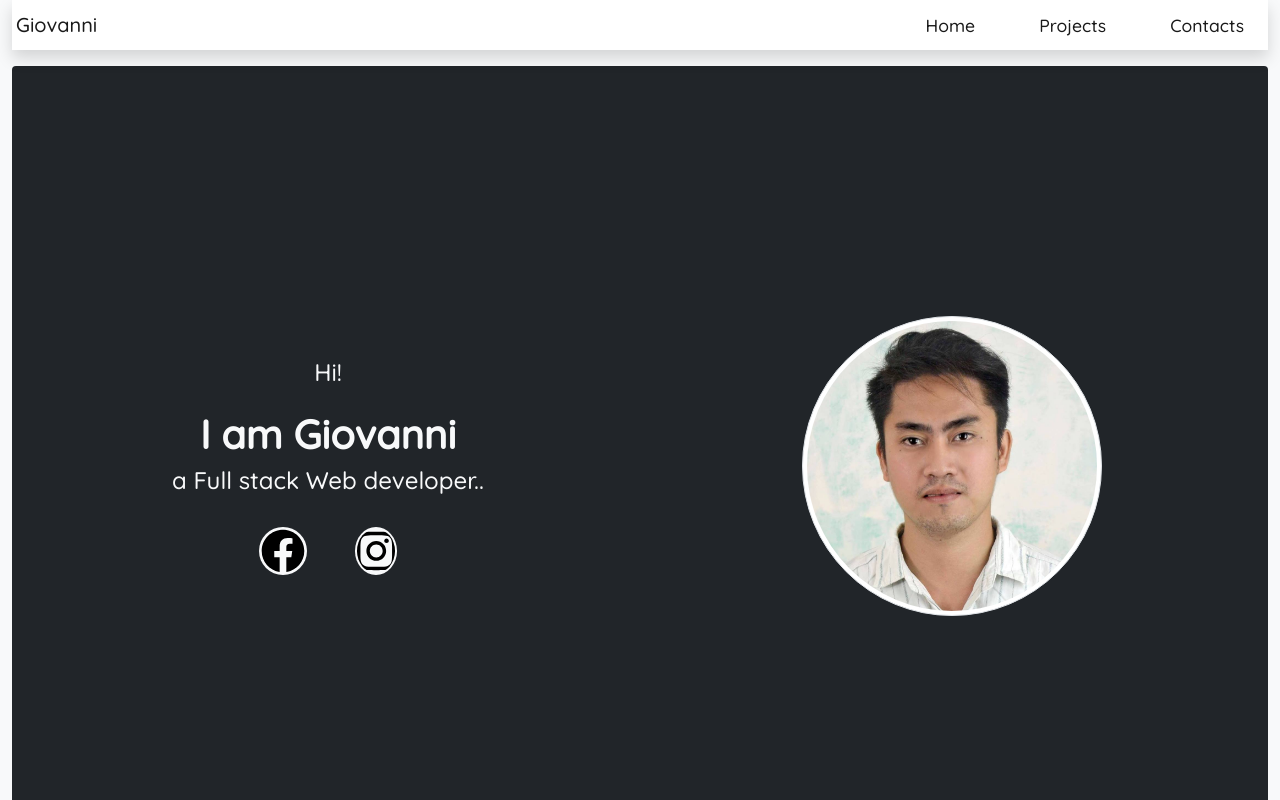
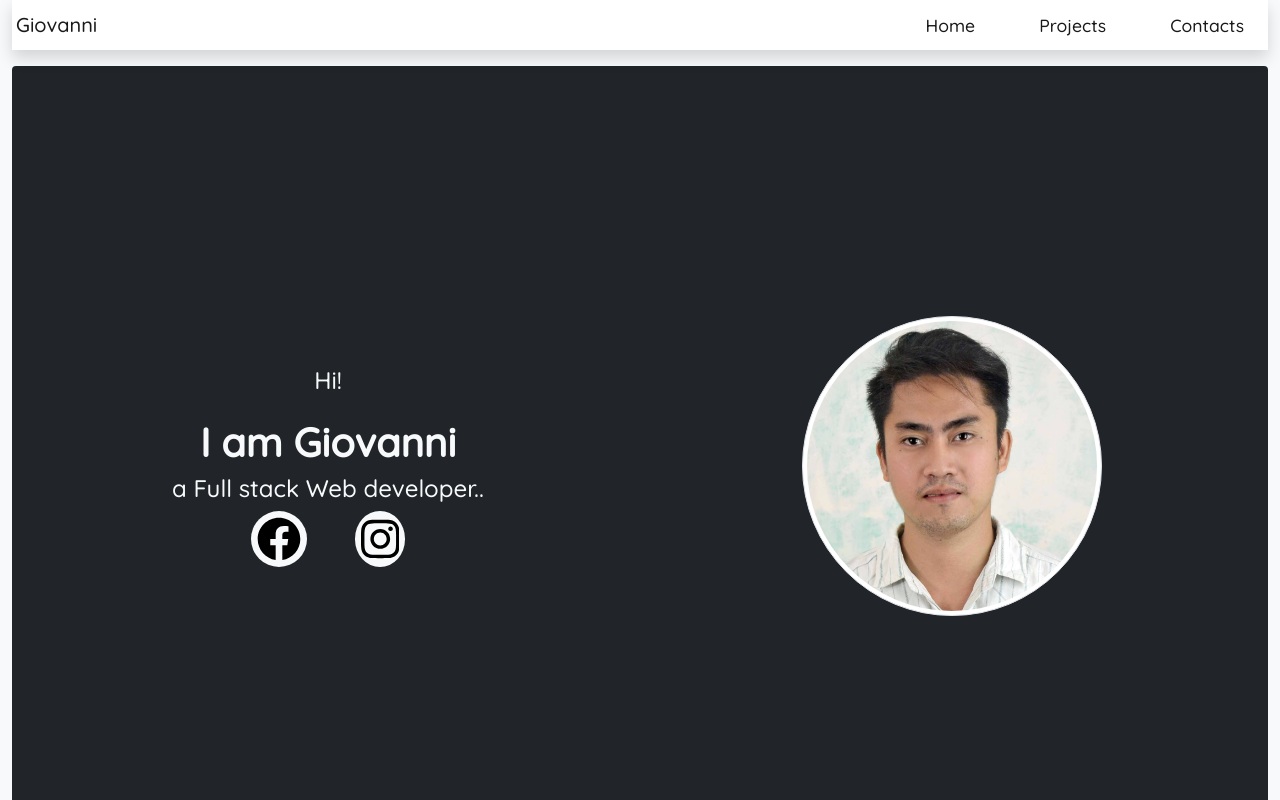
Before and after one commit to gsmbabies28/b335-francisco-capstone-1, a plain HTML site: page index.html in a window 1280 px wide. Shown: the top 800 px of the page. Drawn offline with nearby package versions, Linux system fonts and the light colour scheme.

Commit message:
Revised social media icon

```diff
--- a/index.html
+++ b/index.html
@@ -36,12 +36,16 @@
 				<div class="col-md-6 order-2 order-md-1 text-light">
 					<div class="mt-5 mt-md-0">
 						<h4 class="mb-2">Hi!</h4> <h1 class="mt-4"><strong>I am Giovanni</strong></h1><h4>a Full stack Web developer..</h4>
-						<div id="icon" class="container-fluid d-flex justify-content-center">
+						<div id="icons" class="container-fluid d-flex justify-content-center gap-5">
 							<a href="https://www.facebook.com/gsmbabies" target="_blank">
-								<svg xmlns="http://www.w3.org/2000/svg"  viewBox="0 0 512 512" class="mx-4 mt-4 bg-light rounded-circle"><!--! Font Awesome Free 6.4.2 by @fontawesome - https://fontawesome.com License - https://fontawesome.com/license (Commercial License) Copyright 2023 Fonticons, Inc. --><path d="M504 256C504 119 393 8 256 8S8 119 8 256c0 123.78 90.69 226.38 209.25 245V327.69h-63V256h63v-54.64c0-62.15 37-96.48 93.67-96.48 27.14 0 55.52 4.84 55.52 4.84v61h-31.28c-30.8 0-40.41 19.12-40.41 38.73V256h68.78l-11 71.69h-57.78V501C413.31 482.38 504 379.78 504 256z"/></svg>
+								<div class="bg-light vertical-align-center rounded-circle p-1">
+									<svg xmlns="http://www.w3.org/2000/svg"  viewBox="0 0 512 512" class=""><!--! Font Awesome Free 6.4.2 by @fontawesome - https://fontawesome.com License - https://fontawesome.com/license (Commercial License) Copyright 2023 Fonticons, Inc. --><path d="M504 256C504 119 393 8 256 8S8 119 8 256c0 123.78 90.69 226.38 209.25 245V327.69h-63V256h63v-54.64c0-62.15 37-96.48 93.67-96.48 27.14 0 55.52 4.84 55.52 4.84v61h-31.28c-30.8 0-40.41 19.12-40.41 38.73V256h68.78l-11 71.69h-57.78V501C413.31 482.38 504 379.78 504 256z"/></svg>
+								</div>
 							</a>
 							<a href="https://www.instagram.com/gsm.babies28/" target="_blank">
-								<svg xmlns="http://www.w3.org/2000/svg" viewBox="0 0 448 512" class="mx-4 mt-4 bg-light rounded-circle"><!--! Font Awesome Free 6.4.2 by @fontawesome - https://fontawesome.com License - https://fontawesome.com/license (Commercial License) Copyright 2023 Fonticons, Inc. --><path d="M224.1 141c-63.6 0-114.9 51.3-114.9 114.9s51.3 114.9 114.9 114.9S339 319.5 339 255.9 287.7 141 224.1 141zm0 189.6c-41.1 0-74.7-33.5-74.7-74.7s33.5-74.7 74.7-74.7 74.7 33.5 74.7 74.7-33.6 74.7-74.7 74.7zm146.4-194.3c0 14.9-12 26.8-26.8 26.8-14.9 0-26.8-12-26.8-26.8s12-26.8 26.8-26.8 26.8 12 26.8 26.8zm76.1 27.2c-1.7-35.9-9.9-67.7-36.2-93.9-26.2-26.2-58-34.4-93.9-36.2-37-2.1-147.9-2.1-184.9 0-35.8 1.7-67.6 9.9-93.9 36.1s-34.4 58-36.2 93.9c-2.1 37-2.1 147.9 0 184.9 1.7 35.9 9.9 67.7 36.2 93.9s58 34.4 93.9 36.2c37 2.1 147.9 2.1 184.9 0 35.9-1.7 67.7-9.9 93.9-36.2 26.2-26.2 34.4-58 36.2-93.9 2.1-37 2.1-147.8 0-184.8zM398.8 388c-7.8 19.6-22.9 34.7-42.6 42.6-29.5 11.7-99.5 9-132.1 9s-102.7 2.6-132.1-9c-19.6-7.8-34.7-22.9-42.6-42.6-11.7-29.5-9-99.5-9-132.1s-2.6-102.7 9-132.1c7.8-19.6 22.9-34.7 42.6-42.6 29.5-11.7 99.5-9 132.1-9s102.7-2.6 132.1 9c19.6 7.8 34.7 22.9 42.6 42.6 11.7 29.5 9 99.5 9 132.1s2.7 102.7-9 132.1z"/></svg>
+								<div class="bg-light vertical-align-center rounded-circle p-1">
+									<svg xmlns="http://www.w3.org/2000/svg" viewBox="0 0 448 512"><!--! Font Awesome Free 6.4.2 by @fontawesome - https://fontawesome.com License - https://fontawesome.com/license (Commercial License) Copyright 2023 Fonticons, Inc. --><path d="M224.1 141c-63.6 0-114.9 51.3-114.9 114.9s51.3 114.9 114.9 114.9S339 319.5 339 255.9 287.7 141 224.1 141zm0 189.6c-41.1 0-74.7-33.5-74.7-74.7s33.5-74.7 74.7-74.7 74.7 33.5 74.7 74.7-33.6 74.7-74.7 74.7zm146.4-194.3c0 14.9-12 26.8-26.8 26.8-14.9 0-26.8-12-26.8-26.8s12-26.8 26.8-26.8 26.8 12 26.8 26.8zm76.1 27.2c-1.7-35.9-9.9-67.7-36.2-93.9-26.2-26.2-58-34.4-93.9-36.2-37-2.1-147.9-2.1-184.9 0-35.8 1.7-67.6 9.9-93.9 36.1s-34.4 58-36.2 93.9c-2.1 37-2.1 147.9 0 184.9 1.7 35.9 9.9 67.7 36.2 93.9s58 34.4 93.9 36.2c37 2.1 147.9 2.1 184.9 0 35.9-1.7 67.7-9.9 93.9-36.2 26.2-26.2 34.4-58 36.2-93.9 2.1-37 2.1-147.8 0-184.8zM398.8 388c-7.8 19.6-22.9 34.7-42.6 42.6-29.5 11.7-99.5 9-132.1 9s-102.7 2.6-132.1-9c-19.6-7.8-34.7-22.9-42.6-42.6-11.7-29.5-9-99.5-9-132.1s-2.6-102.7 9-132.1c7.8-19.6 22.9-34.7 42.6-42.6 29.5-11.7 99.5-9 132.1-9s102.7-2.6 132.1 9c19.6 7.8 34.7 22.9 42.6 42.6 11.7 29.5 9 99.5 9 132.1s2.7 102.7-9 132.1z"/></svg>
+								</div>
 							</a>
 						</div>
 					</div>
```
